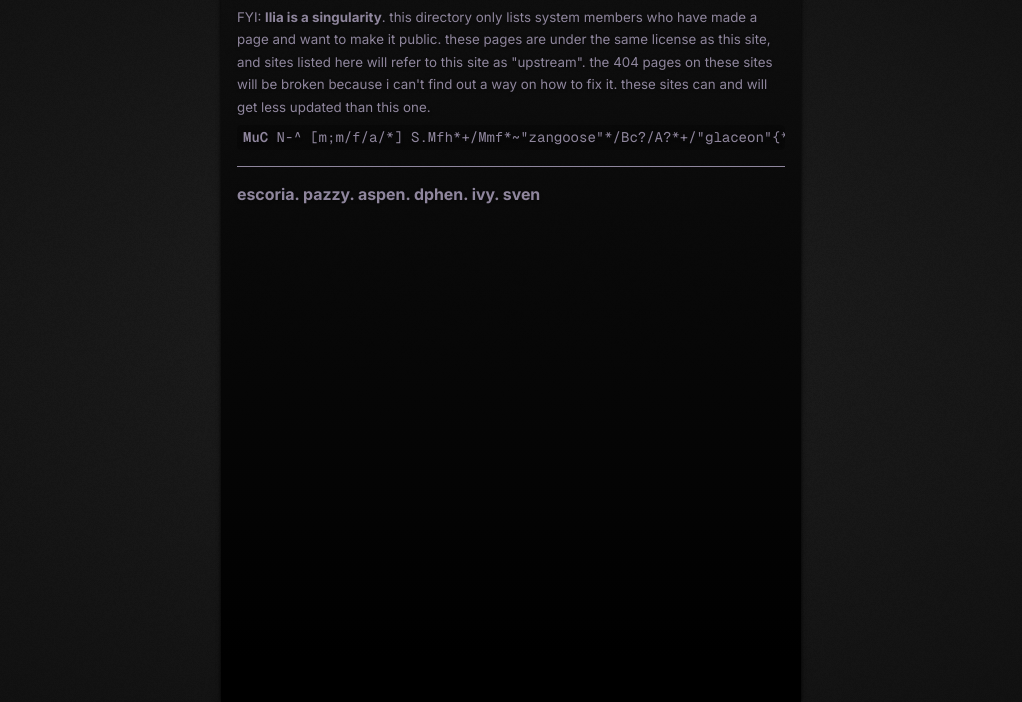
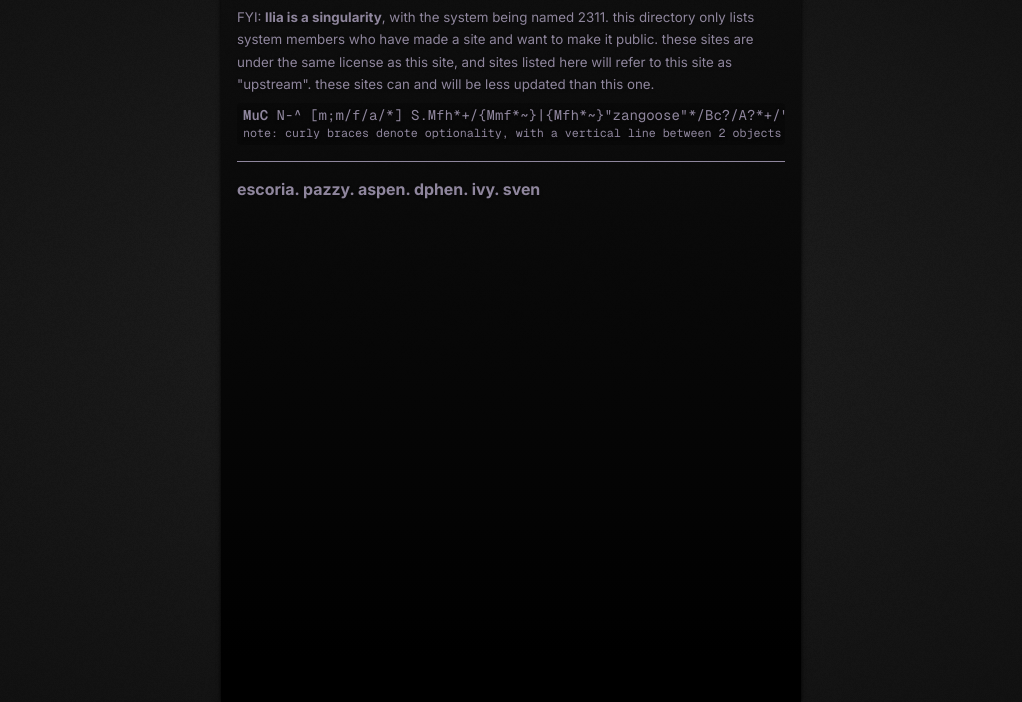
Before and after one commit to kitses/lliasite, an Eleventy site: page src/system.njk in a window 1280 px wide. Shown: the part 98-800 px from the top of the page, without its empty margins (129-1151 px from the left). Built offline with nearby package versions, Linux system fonts and the light colour scheme; Eleventy itself is replaced by a stand-in of ours; files that its build step writes are made by us from their sources.

Commit message:
me no like you words, big man!

```diff
--- a/src/system.njk
+++ b/src/system.njk
@@ -7,14 +7,18 @@ customBackground: "noise256.png),radial-gradient(#222,#111"
 <main>
   <div class="anotherFuckingDiv">
     <h1>system</h1>
-    <p><small>FYI: <b>llia is a singularity</b>.
-        this directory only lists system members who have made a page and want to make it public.
-        these pages are under the same license as this site, and sites listed here will refer to this site as
-        "upstream". the 404 pages on these sites will be broken because i can't find out a way on how to fix it.
-        these sites can and will get less updated than this one.
+    <p><small>FYI: <b>llia is a singularity</b>, with the system being named 2311.
+        this directory only lists system members who have made a site and want to make it public.
+        these sites are under the same license as this site, and sites listed here will refer to this site as
+        "upstream". these sites can and will be less updated
+        than this one.
       </small></p>
       <div class="codeblock">
-        <span><a href="https://www.astraeasweb.net/plural/code/frames.html">MuC</a> N-^ [m;m/f/a/*] S.Mfh*+/Mmf*~"zangoose"*/Bc?/A?*+/"glaceon"{*}+/"alolan meowth"* A(b- r-/ ) On/c W# Cc I---# OF(r--- o+) #- Fs"modern"+ (T) Xa Ju Do R--- C++ So-</span>
+        <span><a href="https://www.astraeasweb.net/plural/code/frames.html">MuC</a>
+        N-^ [m;m/f/a/*] S.Mfh*+/{Mmf*~}|{Mfh*~}"zangoose"*/Bc?/A?*+/"glaceon"{*}+/"alolan meowth"*
+        A(b- r-/ ) On/c W# Cc I---# OF(r--- o+) #- Fs"modern"+ (T) Xa Ju Do R--- C++ So-<br style="line-height:1.25">
+        <small>note: curly braces denote optionality, with a vertical line between 2 objects in curly braces acting
+        as an OR operator. it does not imply that one is multiple things.</small></span>
       </div>
     <hr>
     <p>
```
